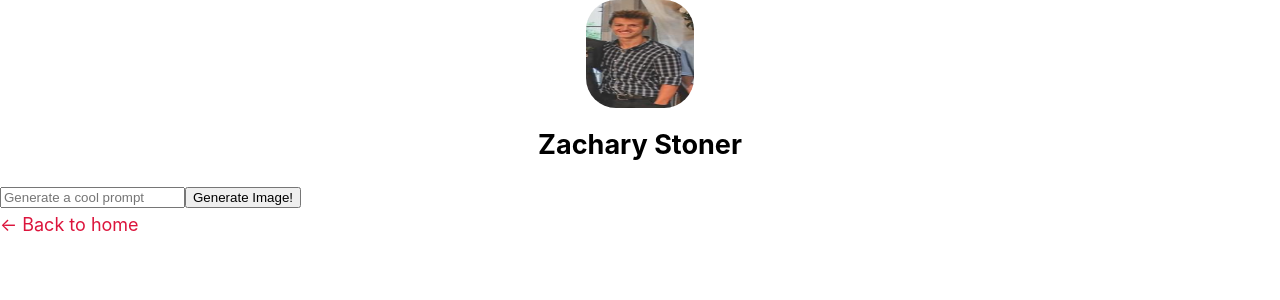
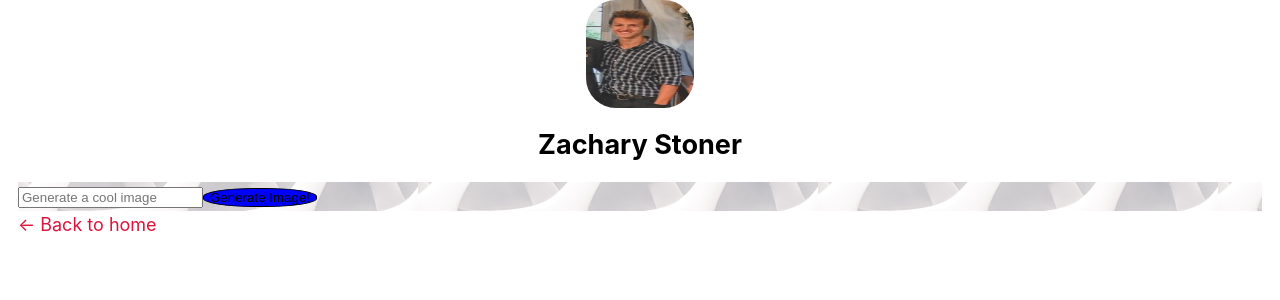
Before and after one commit to Shtoner/nextjs-blog, a Next.js app: page /imageAI in a window 1280 px wide. Shown: the top 300 px of the page. Built offline with nearby package versions, Linux system fonts and the light colour scheme.

Commit message:
SpinnerStyles

```diff
--- a/components/layout.module.css
+++ b/components/layout.module.css
@@ -1,10 +1,10 @@
 
-/* .container { */
+.container {
 
   /* max-width: 36rem; */
-  /* padding: 0 1rem; */
-  /* margin: 3rem auto 6rem; */
-/* } */
+  padding: 0 1rem;
+  /* margin-left: 3rem auto 6rem; */
+}
 
 .header {
   display: flex;
--- a/pages/imageAI.js
+++ b/pages/imageAI.js
@@ -1,22 +1,37 @@
 
 import React,{ useState } from "react";
 import Layout, { siteTitle } from '../components/layout'
-
+import utilStyles from "../styles/utils.module.css"
 
 
 export default  function  ImageGenerator() {
     const { Configuration, OpenAIApi } = require("openai");
   const [image, setImage] = useState(null);
   const [prompt, setPrompt] = useState('Generate a cool image')
+  const [isLoading, setIsloading] = useState(false)
 
 
-  const promptit =()=> {
-
-setPrompt('')
+const setTrue=()=>{
+    setIsloading(true)
+}
+const setFalse=()=>{
+    setIsloading(false)
+}
+ function LoadingSpinner() {
+    return (
+    //   <div className={utilStyles.spinner}>
+        <div className={utilStyles.loadingSpinner}>
+      </div>
+    //   </div>
+    );
   }
 
   const generateImage = async () => {
+
+
     try {
+    setTrue()
+
       // Set your API key here
       const configuration = new Configuration({
         apiKey: process.env.NEXT_PUBLIC_OPEN_API,
@@ -26,23 +41,27 @@ setPrompt('')
       const response = await openai.createImage({
         model: 'image-alpha-001',
         prompt: prompt,
-        size: '512x512',
+        size: '1024x1024',
       });
 //  await console.log(response)
       // Set the generated image as the state of the component
       await setImage(response.data.data[0].url);
+
     } catch (error) {
       console.error(error);
     }
+    setFalse()
+
   };
 
   return (
 <Layout>
-    <div>
-           <input placeholder="Generate a cool prompt" onChange={(e) =>{setPrompt(e.target.value)}}></input>
-           <button onClick={generateImage}>Generate Image!</button>
-           </div>
-      {image && <img src={image} alt="Generated image" />}
+    <div className={utilStyles.body}>
+           <input placeholder="Generate a cool image" onChange={(e) =>{setPrompt(e.target.value)}}></input>
+           <button  className={utilStyles.button} onClick={generateImage}>Generate Image!</button>
+       {isLoading?<LoadingSpinner/> :image &&<img src={image} alt="Generated image" />}
+
+      </div>
       </Layout>
   );
 }
--- a/styles/global.css
+++ b/styles/global.css
@@ -2,16 +2,16 @@ html,
 body {
   background-image:none;
   padding: 0;
-  margin: 0;
+  margin: 0px;
   font-family: -apple-system, BlinkMacSystemFont, Segoe UI, Roboto, Oxygen,
     Ubuntu, Cantarell, Fira Sans, Droid Sans, Helvetica Neue, sans-serif;
   line-height: 1.6;
   font-size: 18px;
 }
 
-* {
+/* * {
   box-sizing: border-box;
-}
+} */
 
 a {
   color: #0070f3;
--- a/styles/utils.module.css
+++ b/styles/utils.module.css
@@ -1,7 +1,9 @@
 .body{
   background-image: url('../public/images/profile.jpg');
-margin-top: 0px;
+margin: 0px;
+margin: 0px;
 padding: 0px;
+overflow-y: hidden;
 }
 .heading2Xl {
   font-size: 2.5rem;
@@ -78,3 +80,38 @@ padding: 0px;
 .lightText {
   color: #666;
 }
+.button{
+    background-color: blue;
+    border-radius: 45%;
+    border: 1px solid black;
+}
+.button:hover{
+  background-color: aqua;
+}
+.button:active{
+  background-color: rgb(19, 164, 164);
+}
+@keyframes spinner {
+  from {
+    transform: rotate(0deg);
+  }
+  to {
+    transform: rotate(360deg);
+  }
+}
+
+@media (prefers-reduced-motion: no-preference) {
+  .loadingSpinner {
+    animation: spinner infinite 20s
+  }
+
+}
+
+.loadingSpinner {
+  width: 50px;
+  height: 50px;
+  border: 10px solid #f3f3f3; /* Light grey */
+  border-top: 10px solid #383636; /* Black */
+  border-radius: 50%;
+  animation: spinner 1.5s linear infinite;
+}
```
Also changed, not shown: components/ye.js (+4 -5 lines).
